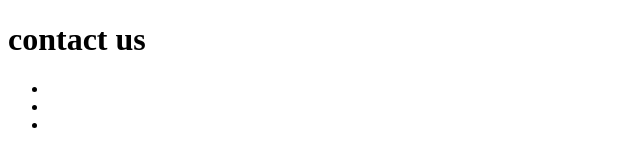
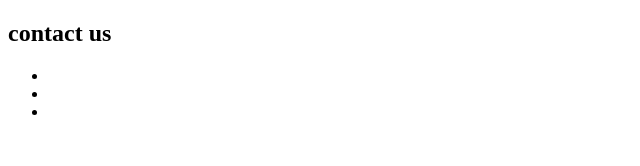
Before and after one commit to Rolex-oduor/TechCon_HTML, a plain HTML site: page techcon_website/contact.html in a window 1280 px wide. Shown: the whole page, without its empty margins (0-640 px from the left). Drawn offline with Linux system fonts and the light colour scheme.

Commit message:
update conatct.html

```diff
--- a/techcon_website/contact.html
+++ b/techcon_website/contact.html
@@ -6,7 +6,7 @@
     <title>Contact us</title>
 </head>
 <body>
-    <h1>contact us</h1>
+    <h2>contact us</h2>
     <!-- header -->
      <header>
 
```
